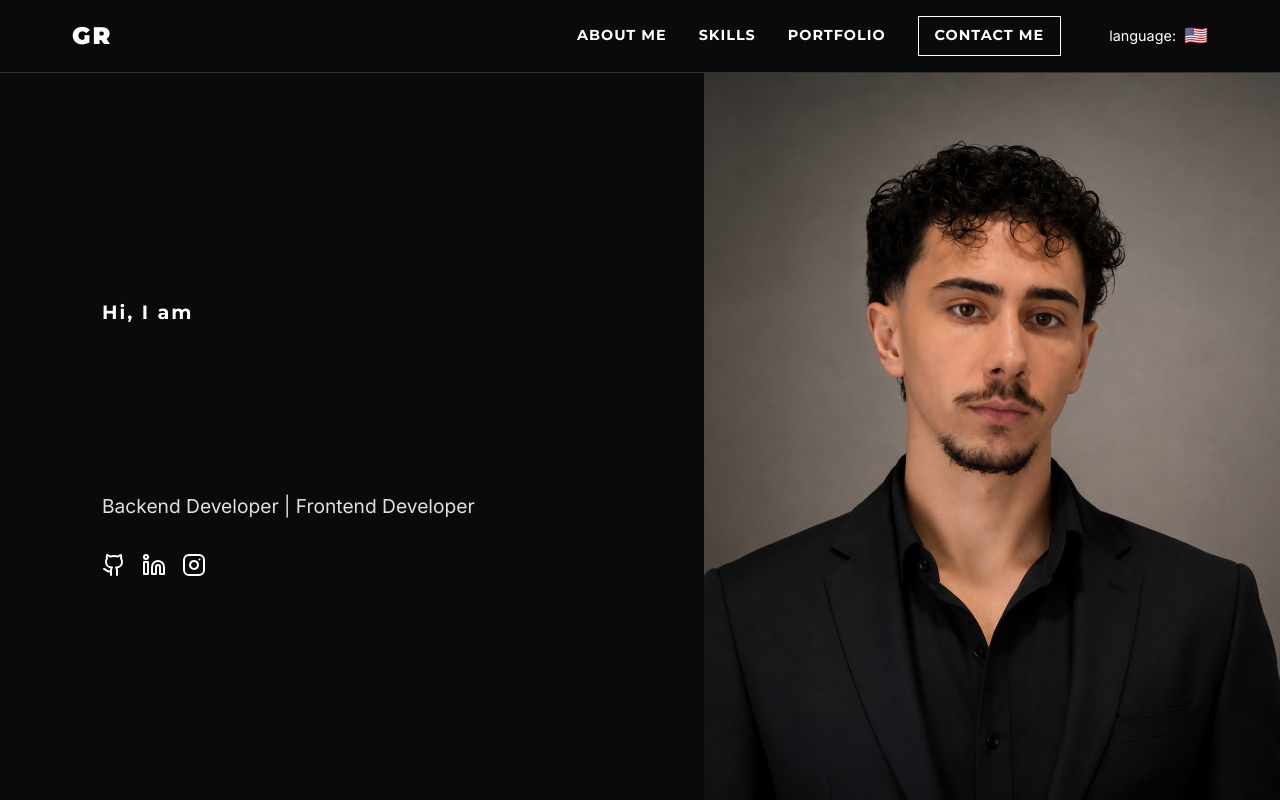
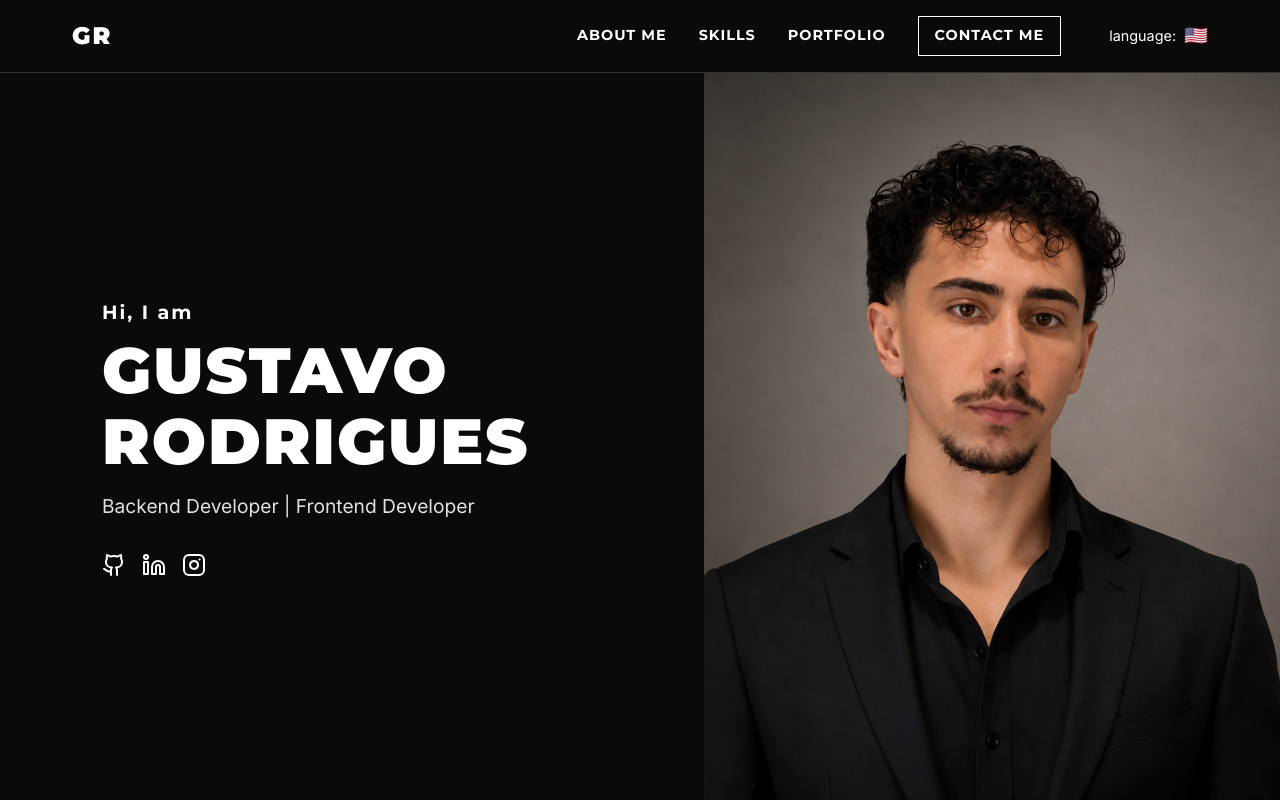
Before and after one commit to GRodrigues34/personal-portfolio, a React (Vite) app: page / in a window 1280 px wide. Shown: the top 800 px of the page. Built offline with nearby package versions, Linux system fonts and the light colour scheme.

Commit message:
fix: fix Name font color, fix project title color

```diff
--- a/src/pages/Home/Home.module.css
+++ b/src/pages/Home/Home.module.css
@@ -30,6 +30,7 @@
   font-family: var(--font-title);
   font-weight: 900;
   font-size: 4rem;
+  color: var(--branco);
   line-height: 1.1;
   margin-bottom: var(--spacing-md);
   letter-spacing: 2px;
@@ -82,7 +83,8 @@
   }
 
   .rightCol {
-    display: none; /* Mobile: foto some, conforme especificado no prompt */
+    display: none;
+    /* Mobile: foto some, conforme especificado no prompt */
   }
 
   .leftCol {
--- a/src/pages/Portfolio/Portfolio.module.css
+++ b/src/pages/Portfolio/Portfolio.module.css
@@ -50,7 +50,8 @@
   left: 0;
   width: 100%;
   height: 100%;
-  background-color: rgba(10, 10, 10, 0.85); /* Dark overlay */
+  background-color: rgba(10, 10, 10, 0.85);
+  /* Dark overlay */
   display: flex;
   align-items: center;
   justify-content: center;
@@ -80,6 +81,7 @@
   font-family: var(--font-title);
   font-weight: 900;
   font-size: 1.2rem;
+  color: var(--branco);
   letter-spacing: 1px;
 }
 
```
